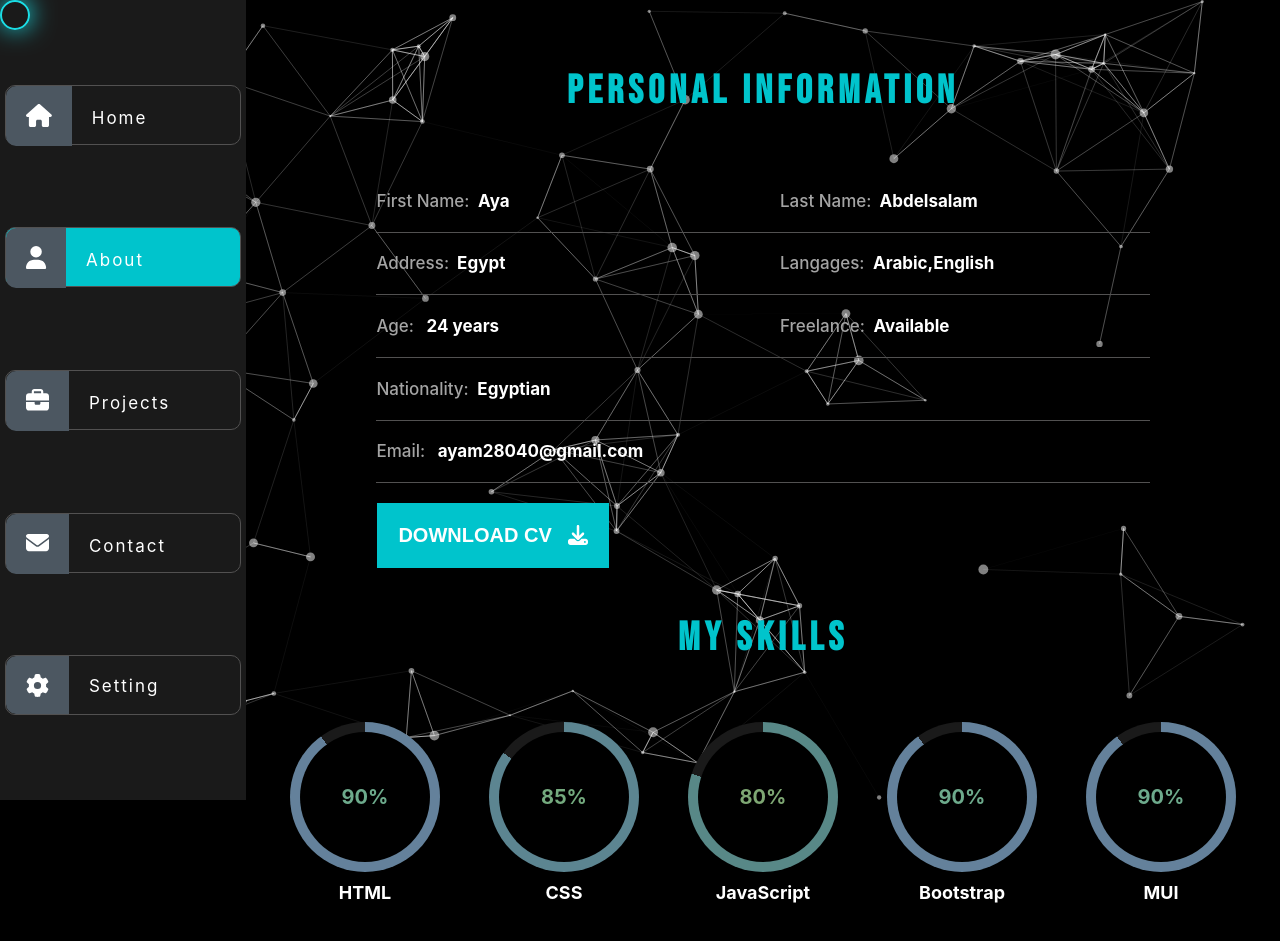
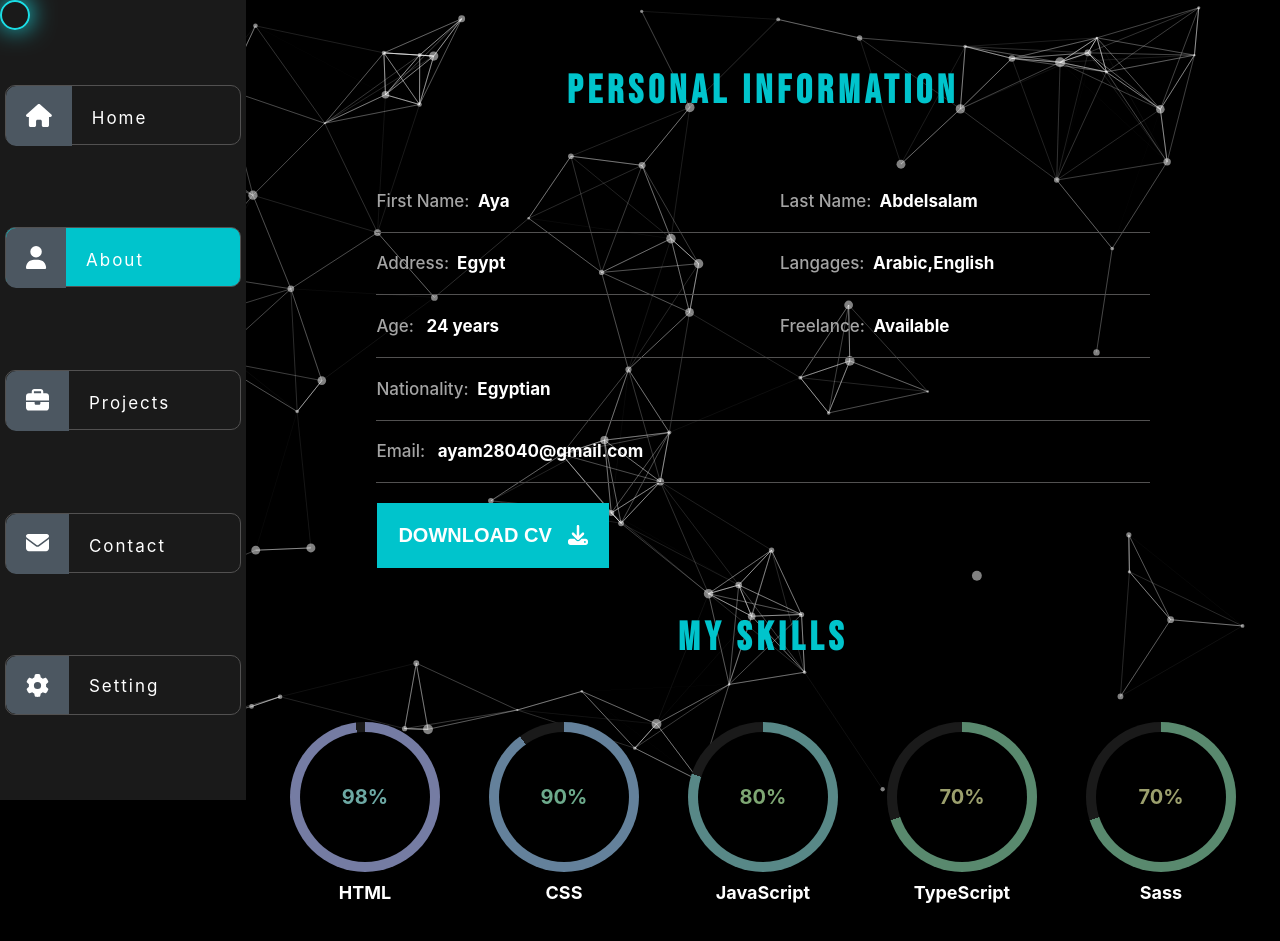
Before and after one commit to Aya-AbdElsalam/Portfolio, a React (Create React App) app: page /about in a window 1280 px wide. Shown: the top 941 px of the page. Built offline with nearby package versions, Linux system fonts and the light colour scheme.

Commit message:
add users

```diff
--- a/src/component/About.js
+++ b/src/component/About.js
@@ -240,14 +240,14 @@ function About() {
           <h1>{t("MYSKILLS")}</h1>
           <div className="skills">
             <div className="skill">
-              <div className="progress" data-progress="90">
-                <span className="value">{t("90%")}</span>
+              <div className="progress" data-progress="98">
+                <span className="value">{t("98%")}</span>
               </div>
               <span className="skill_name">HTML</span>
             </div>
             <div className="skill">
-              <div className="progress" data-progress="85">
-                <span className="value">{t("85%")}</span>
+              <div className="progress" data-progress="90">
+                <span className="value">{t("90%")}</span>
               </div>
               <span className="skill_name">CSS</span>
             </div>
@@ -256,6 +256,18 @@ function About() {
                 <span className="value">{t("80%")}</span>
               </div>
               <span className="skill_name">JavaScript</span>
+            </div>
+            <div className="skill">
+              <div className="progress" data-progress="70">
+                <span className="value">{t("80%")}</span>
+              </div>
+              <span className="skill_name">TypeScript</span>
+            </div>
+            <div className="skill">
+              <div className="progress" data-progress="70">
+                <span className="value">{t("80%")}</span>
+              </div>
+              <span className="skill_name">Sass</span>
             </div>
             <div className="skill">
               <div className="progress" data-progress="90">
@@ -270,7 +282,7 @@ function About() {
               <span className="skill_name">MUI</span>
             </div>
             <div className="skill">
-              <div className="progress" data-progress="70">
+              <div className="progress" data-progress="80">
                 <span className="value">{t("70%")}</span>
               </div>
               <span className="skill_name">React</span>
```
